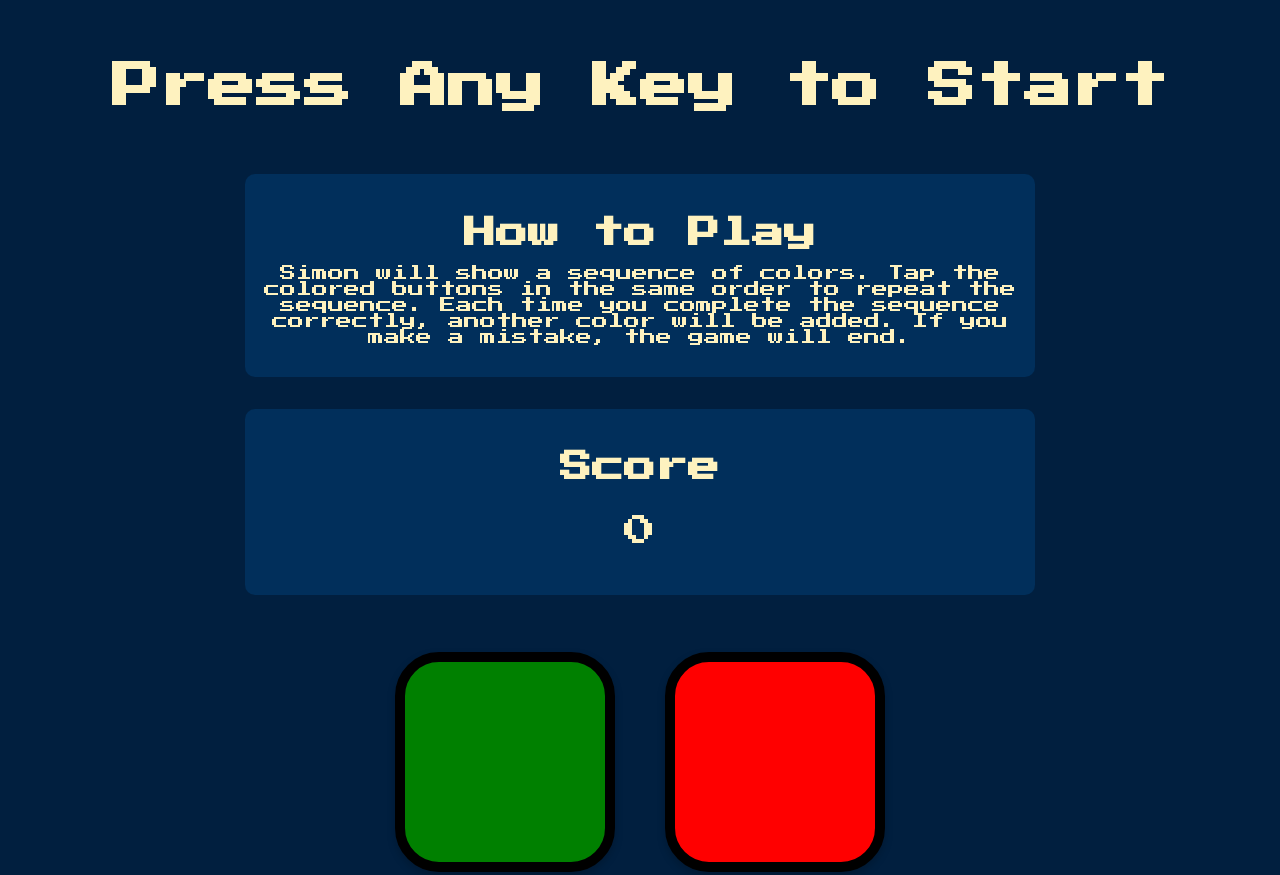
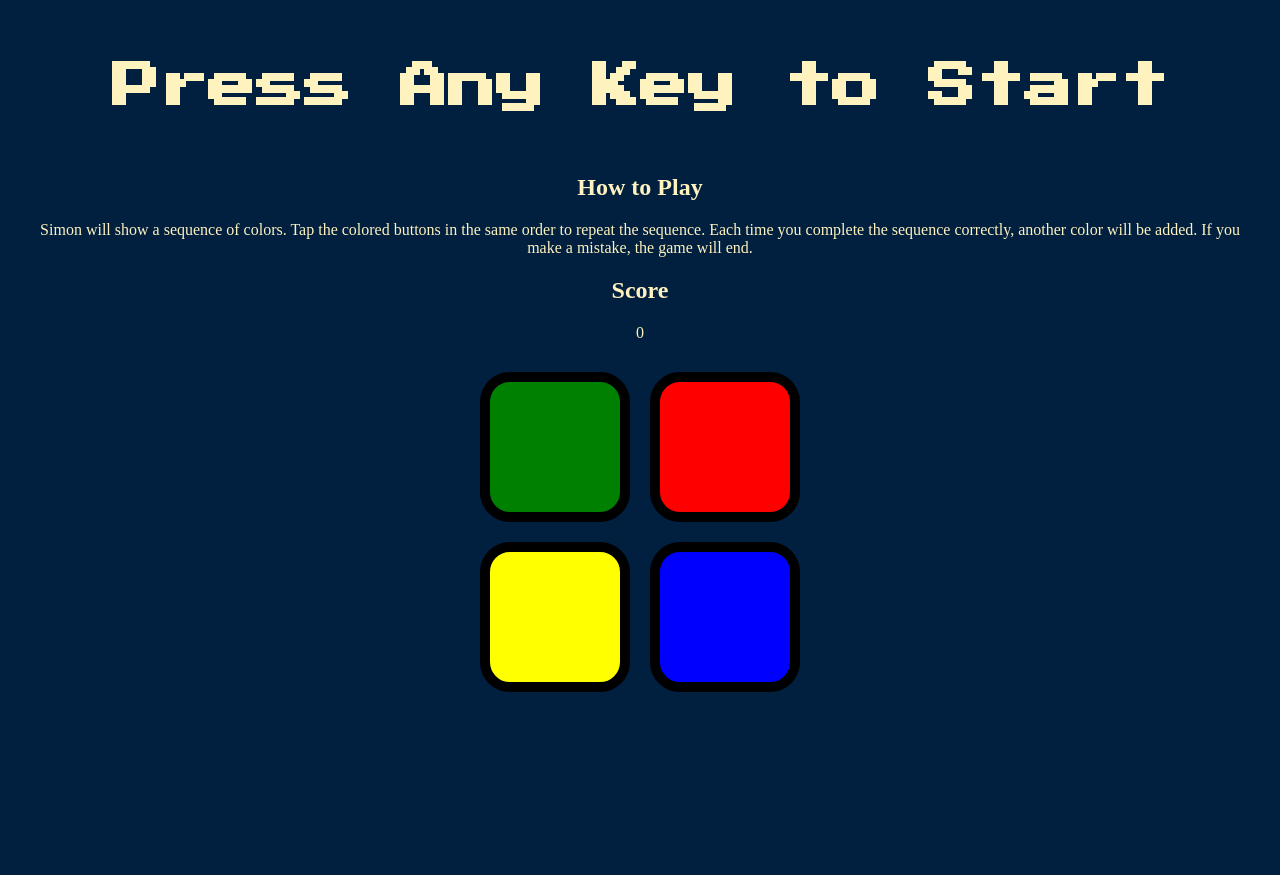
Before and after one commit to Chaupatil/Simon-game, a plain HTML site: page index.html in a window 1280 px wide. Shown: the top 875 px of the page. After the commit the page ends 800 px from the top, so only its background shows below. Drawn offline with nearby package versions, Linux system fonts and the light colour scheme.

Commit message:
Update styles.css

```diff
--- a/styles.css
+++ b/styles.css
@@ -1,35 +1,23 @@
 body {
   text-align: center;
   background-color: #011F3F;
-  font-family: 'Press Start 2P', cursive;
 }
 
 #level-title {
+  font-family: 'Press Start 2P', cursive;
   font-size: 3rem;
-  margin: 5% 0;
+  margin: 5%;
   color: #FEF2BF;
 }
 
 #instructions, #score-display {
+  margin: 20px;
   color: #FEF2BF;
-  margin: 2rem auto;
-  padding: 1rem;
-  background-color: #012F5B;
-  border-radius: 10px;
-  width: 60%;
-}
-
-#instructions h2, #score-display h2 {
-  font-size: 2rem;
-  margin-bottom: 1rem;
-}
-
-#score-display p {
-  font-size: 2rem;
 }
 
 .container {
-  width: 50%;
+  display: block;
+  width: 80%; /* Increased width for better touch target size on mobile */
   margin: auto;
 }
 
@@ -39,38 +27,27 @@ body {
 }
 
 .btn {
-  margin: 25px;
-  height: 200px;
-  width: 200px;
+  margin: 10px;
+  display: inline-block;
+  height: 150px; /* Adjusted height for better touch target */
+  width: 150px;  /* Adjusted width for better touch target */
   border: 10px solid black;
   border-radius: 20%;
-  display: inline-block;
-  box-shadow: 0 4px 8px rgba(0, 0, 0, 0.2);
-  transition: background-color 0.3s, box-shadow 0.3s;
-}
-
-.red {
-  background-color: red;
-}
-
-.green {
-  background-color: green;
-}
-
-.blue {
-  background-color: blue;
-}
-
-.yellow {
-  background-color: yellow;
-}
-
-.pressed {
-  box-shadow: 0 0 20px white;
-  background-color: grey;
+  box-sizing: border-box; /* Ensures padding and border are included in the width/height */
+  touch-action: manipulation; /* Enhances touch responsiveness */
 }
 
 .game-over {
   background-color: red;
   opacity: 0.8;
 }
+
+.red { background-color: red; }
+.green { background-color: green; }
+.blue { background-color: blue; }
+.yellow { background-color: yellow; }
+
+.pressed {
+  box-shadow: 0 0 20px white;
+  background-color: grey;
+}
```
